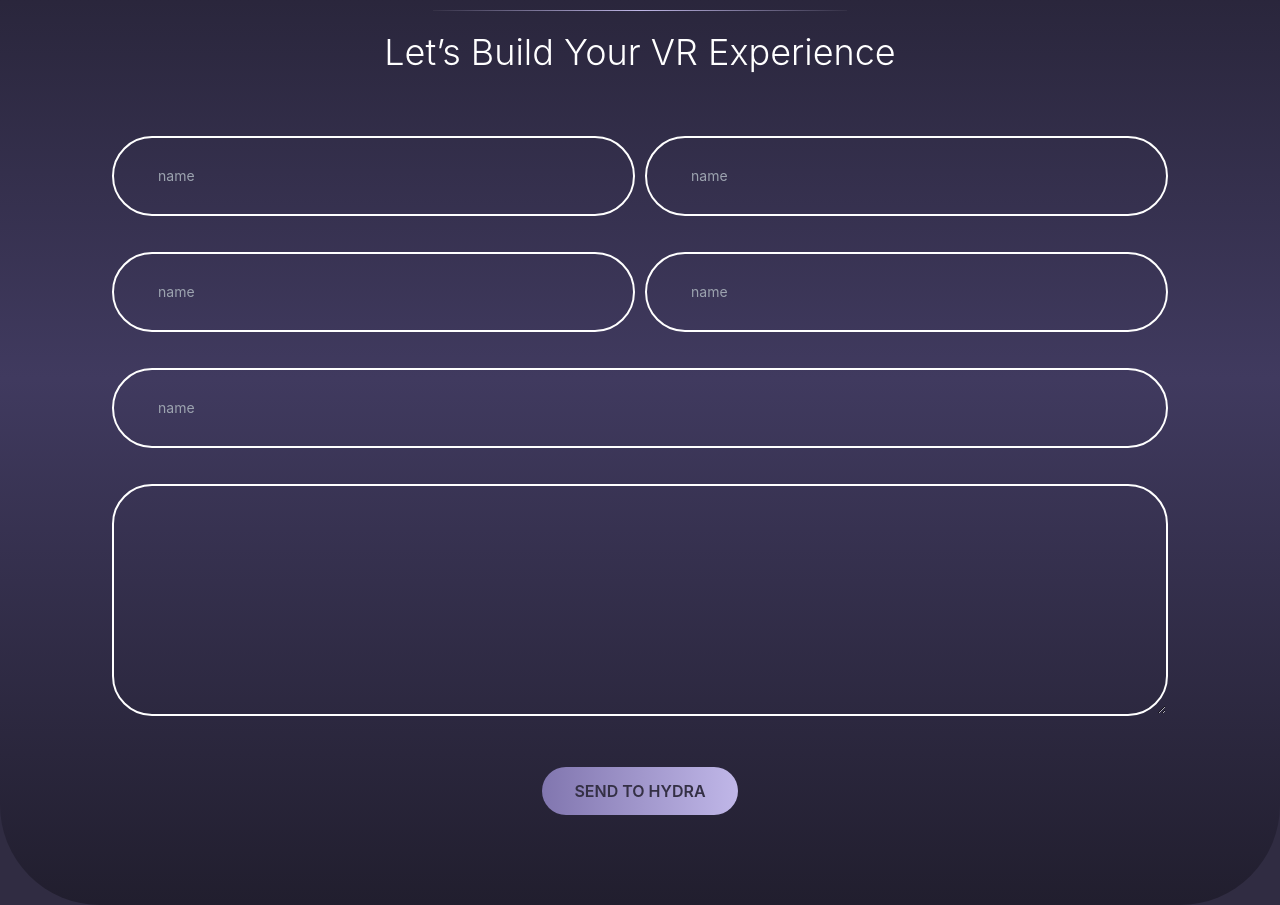
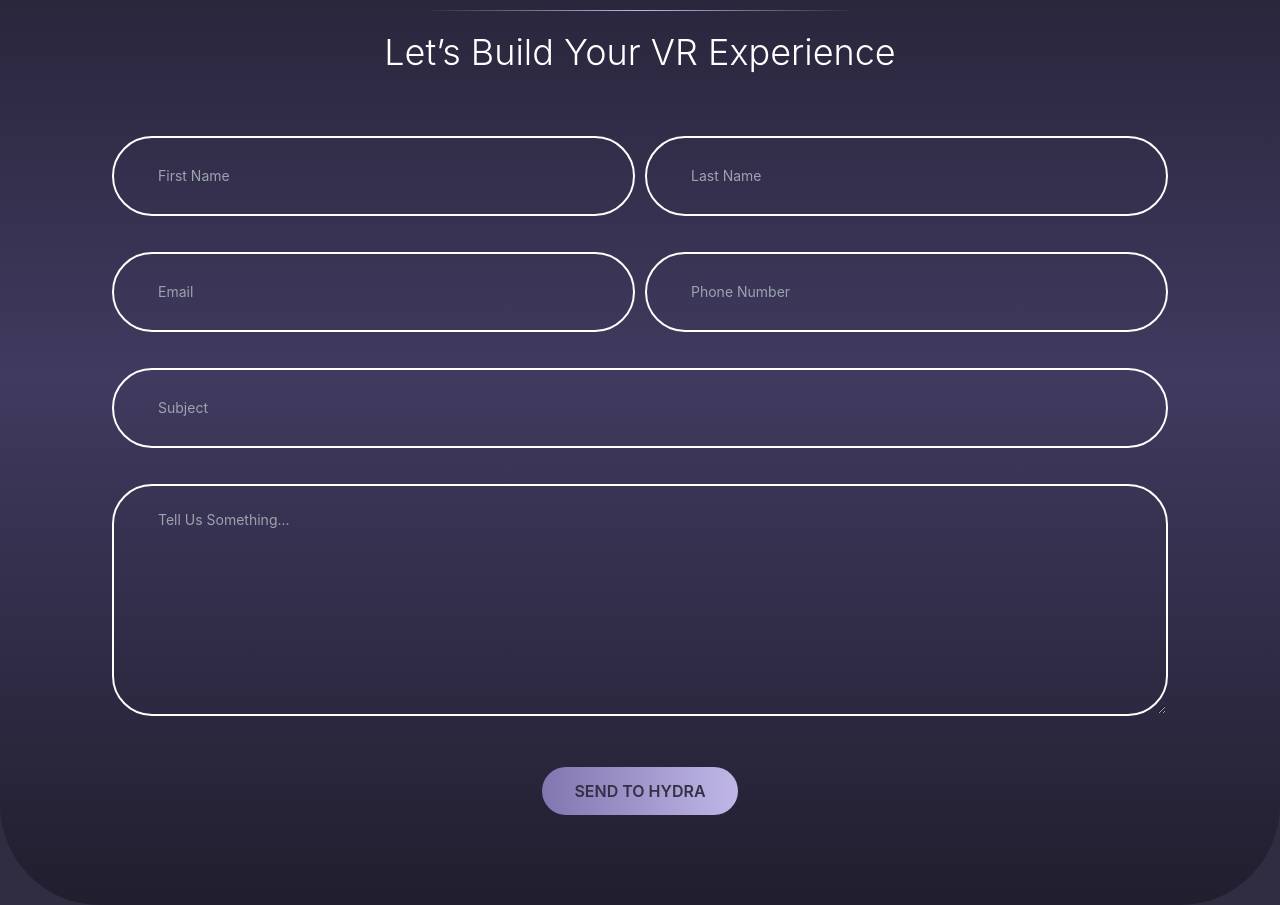
Before and after one commit to RaidenZD/hydra-landing-page, a React (Create React App) app: page / in a window 1280 px wide. Shown: the part 4240-5145 px from the top of the page. Built offline with nearby package versions, Linux system fonts and the light colour scheme.

Commit message:
Form Section finished

```diff
--- a/src/components/Input.jsx
+++ b/src/components/Input.jsx
@@ -1,11 +1,11 @@
-const Input = ({ span }) => {
+const Input = ({ span, placeHolder }) => {
   return (
     <input
       className={`rounded-[100px] border-2 border-white bg-transparent text-sm text-white py-7 px-11 ${
         span ? " col-span-2" : ""
       }`}
       type="text"
-      placeholder="name"
+      placeholder={placeHolder}
     />
   );
 };
--- a/src/containers/Form.jsx
+++ b/src/containers/Form.jsx
@@ -13,15 +13,16 @@ const Form = () => {
       </p>
 
       <div className=" grid grid-cols-2 self-stretch mt-16 mb-[51px]  gap-x-[10px] gap-y-9">
-        <Input />
-        <Input />
-        <Input />
-        <Input />
-        <Input span={true} />
+        <Input placeHolder="First Name" />
+        <Input placeHolder="Last Name" />
+        <Input placeHolder="Email" />
+        <Input placeHolder="Phone Number" />
+        <Input placeHolder="Subject" span={true} />
         <textarea
           className="rounded-[40px] border-2 border-white bg-transparent col-span-2 text-sm text-white py-6 px-11"
-          name=""
-          id=""
+          name="message"
+          placeholder="Tell Us Something..."
+          id="message"
           rows={9}
         ></textarea>
       </div>
```
